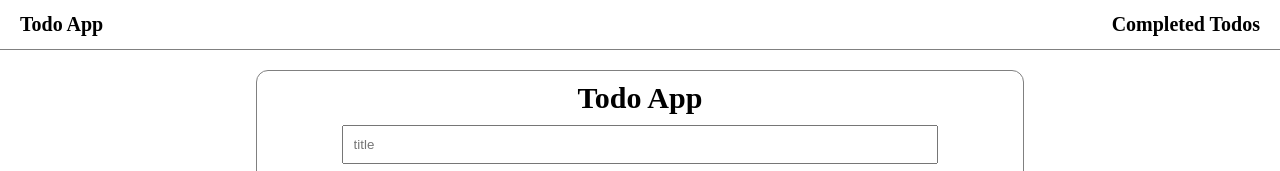
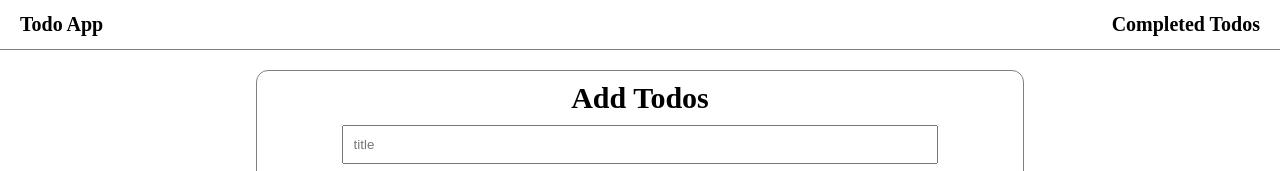
Before and after one commit to srishtigautam21/todo-app-frontend, a React (Vite) app: page / in a window 1280 px wide. Shown: the top 171 px of the page. Built offline with nearby package versions, Linux system fonts and the light colour scheme; no server answers.

Commit message:
completed todo arr

```diff
--- a/src/App.jsx
+++ b/src/App.jsx
@@ -32,7 +32,11 @@ function App() {
         setTodo={setTodo}
         handleTodoDisplay={handleTodoDisplay}
       />
-      <Todo todoArr={todoArr} handleTodoDisplay={handleTodoDisplay} />
+      <Todo
+        todoArr={todoArr}
+        handleTodoDisplay={handleTodoDisplay}
+        setTodoArr={setTodoArr}
+      />
     </>
   );
 }
--- a/src/component/CreateTodo.jsx
+++ b/src/component/CreateTodo.jsx
@@ -19,7 +19,7 @@ const CreateTodo = ({ todo, setTodo, handleTodoDisplay }) => {
   return (
     <div className='wrapper'>
       <div className='todo-input-wrapper'>
-        <div className='heading'>Todo App</div>
+        <div className='heading'>Add Todos</div>
         <input
           type='text'
           placeholder='title'
--- a/src/component/Todo.jsx
+++ b/src/component/Todo.jsx
@@ -1,6 +1,6 @@
 import "./Todo.css";
 
-const Todo = ({ todoArr, handleTodoDisplay }) => {
+const Todo = ({ todoArr, handleTodoDisplay, setTodoArr }) => {
   const handleTodoComplete = async (todo) => {
     // const id = todo._id;
     console.log(todo._id, typeof todo._id);
@@ -15,6 +15,9 @@ const Todo = ({ todoArr, handleTodoDisplay }) => {
       const data = await response.json();
       if (response.status === 200) {
         handleTodoDisplay();
+        //Add completed todo to new completed todo arr
+        setTodoArr(todoArr.filter((todo) => todo.completed !== true));
+        console.log(data, "here");
       }
     } catch (e) {
       console.log(e);
```
